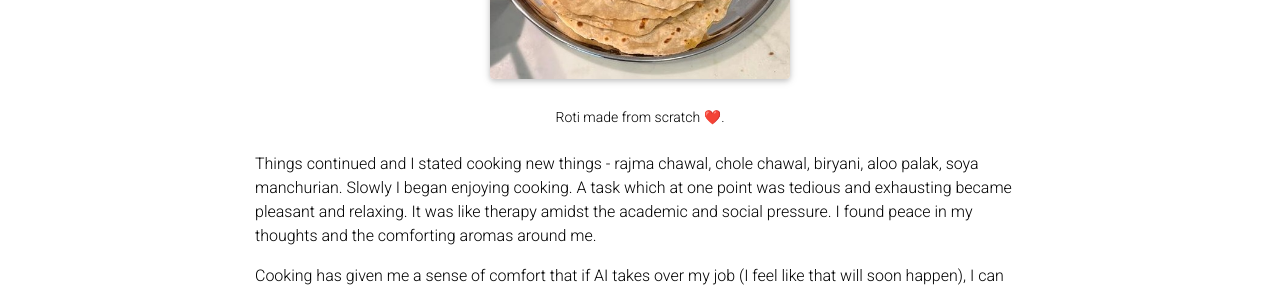
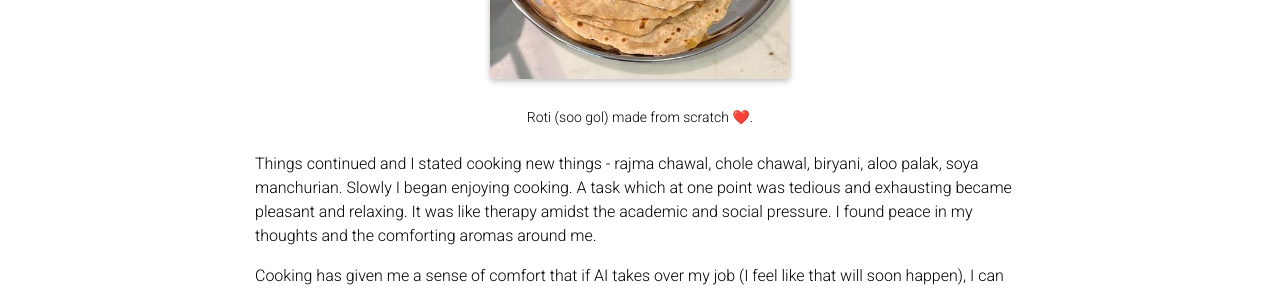
Before and after one commit to BAJUKA/bajuka.github.io, a Jekyll site: the page built from _posts/2023-10-28-cooking.md, in a window 1280 px wide and 900 px high, scrolled down 1243 px. Shown: the part 151-440 px from the top of the window. Built offline with Jekyll 4.4.1, drawn with Linux system fonts in a browser that asks for light colours; full-size pictures stand in for the smaller copies a plugin makes; emoji names are drawn with the system emoji font; comment, search, counter and statistics services are not loaded; a style sheet for code colours, icons or effects is not loaded.

Commit message:
updated blog

```diff
--- a/_posts/2023-10-28-cooking.md
+++ b/_posts/2023-10-28-cooking.md
@@ -34,7 +34,7 @@ tedious and the roti's I made - 12 of them - got eaten so fast :cry:
     </div>
 </div>
 <div class="caption">
-    Roti made from scratch :heart:.
+    Roti (soo gol) made from scratch :heart:.
 </div>
 
 Things continued and I stated cooking new things - rajma chawal, chole chawal, biryani, aloo palak, soya manchurian. Slowly I began enjoying cooking. A task which at one point was tedious and exhausting became pleasant and relaxing. It was like therapy amidst the academic and social pressure. I found peace in my thoughts and the comforting aromas around me.
```
Also changed, not shown: other parts of _posts/2023-10-28-cooking.md (+1 -1 lines).
